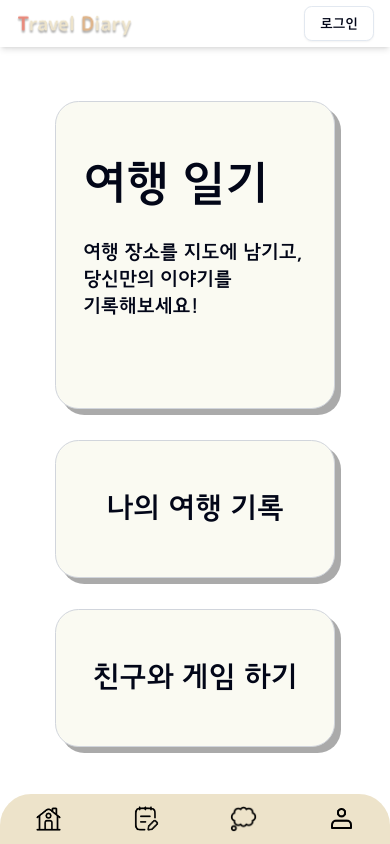
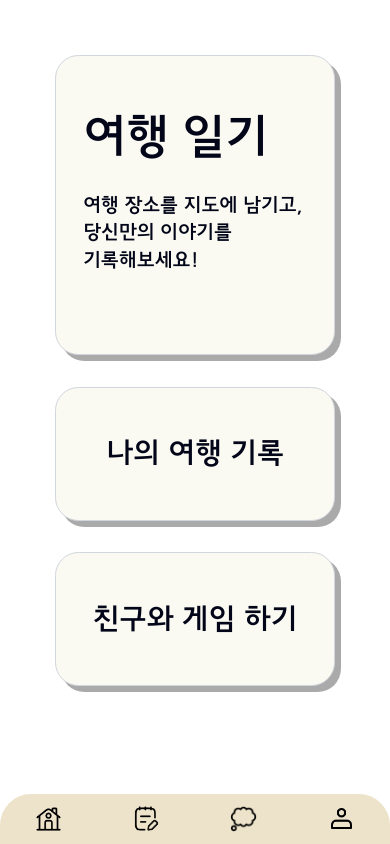
Before and after one commit to calmer-ty/travel-diary, a Next.js app: page /dashboard in a window 390 px wide. Built offline with nearby package versions, Linux system fonts and the light colour scheme; no server answers.

Commit message:
feat: 헤더 영역 div 추가, 스타터 페이지 헤더 가림 추가

```diff
--- a/src/app/layout.tsx
+++ b/src/app/layout.tsx
@@ -29,8 +29,7 @@ export default function RootLayout({
     <html lang="ko">
       <body className={`${geistSans.variable} ${geistMono.variable} antialiased`}>
         <Header />
-        <main className="size-full pt-12">{children}</main>
-        {/* <main>{children}</main> */}
+        <main className="">{children}</main>
         <div className="block sm:hidden">
           <MobileMenu />
         </div>
--- a/src/components/commons/layout/header.tsx
+++ b/src/components/commons/layout/header.tsx
@@ -11,6 +11,8 @@ export default function Header() {
   const { user, handleLogin, handleLogout } = useAuth();
 
   return (
+    <>
+      {user && (
         <header className="flex justify-between items-center w-full h-12 px-4 bg-white shadow-md fixed z-10">
           <h1 className="w-30 h-8 bg-[url(/images/Logo.png)] bg-contain bg-no-repeat text-[0px]">
             <Link href="/" className="block size-full">
@@ -41,8 +43,10 @@ export default function Header() {
             <Button variant="outline" onClick={handleLogin}>
               로그인
             </Button>
-        // <button onClick={handleGoogleLogin}>로그인</button>
           )}
         </header>
+      )}
+      {user && <div className="h-12"></div>}
+    </>
   );
 }
--- a/src/components/unit/dashboard/index.tsx
+++ b/src/components/unit/dashboard/index.tsx
@@ -26,7 +26,7 @@ export default function Dashboard() {
   const { showAlert, alertValue, triggerAlert } = useAlert();
 
   return (
-    <div className="flex-col relative size-full flex items-center p-14 sm:flex-row gap-8 pb-25 lg:pb-14">
+    <div className="flex-col relative size-full h-190 p-14 flex items-center p-0 sm:flex-row gap-8">
       <motion.div
         // onClick={onClickMap}
         initial={{ opacity: 0, y: 50 }}
```
Lines whose indentation alone changed are shown as unchanged.
